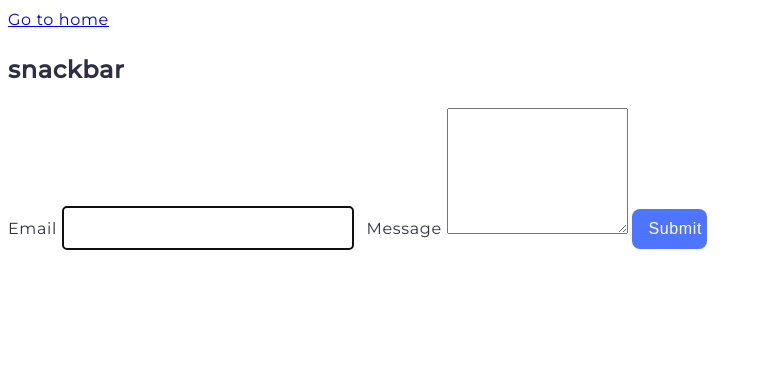
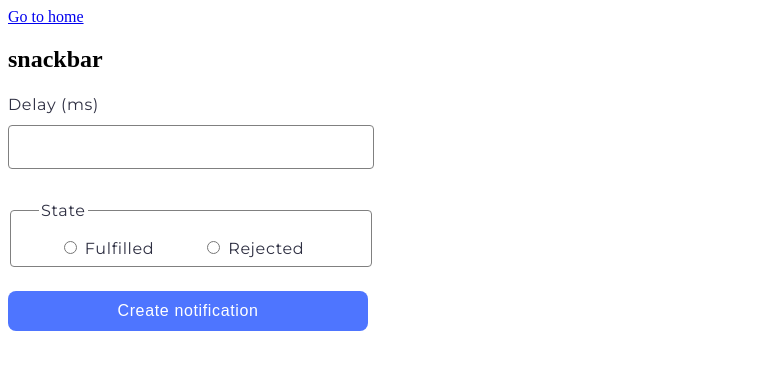
Before and after one commit to VictoriaFedorets/goit-js-hw-10, a website built with Vite: page src/2-snackbar.html in a window 1280 px wide. Shown: the whole page, without its empty margins (0-762 px from the left). Built offline with nearby package versions, Linux system fonts and the light colour scheme.

Commit message:
hw 10 done

```diff
--- a/src/2-snackbar.html
+++ b/src/2-snackbar.html
@@ -11,7 +11,7 @@
       href="https://fonts.googleapis.com/css2?family=Montserrat:wght@400;500&display=swap"
       rel="stylesheet"
     />
-    <link rel="stylesheet" href="./css/styles.css" />
+    <link rel="stylesheet" href="./css/2-snackbar.css" />
     <title>snackbar</title>
   </head>
   <body>
@@ -20,16 +20,27 @@
       <h1>snackbar</h1>
     </section>
 
-    <form class="feedback-form" autocomplete="off">
+    <form class="form">
       <label>
-        Email
-        <input type="email" name="email" autofocus />
+        Delay (ms)
+        <input class="form-input" type="number" name="delay" required />
       </label>
-      <label>
-        Message
-        <textarea name="message" rows="8"></textarea>
-      </label>
-      <button type="submit">Submit</button>
+
+      <fieldset>
+        <legend>State</legend>
+        <div class="label-radio">
+          <label>
+            <input type="radio" name="state" value="fulfilled" required />
+            Fulfilled
+          </label>
+          <label>
+            <input type="radio" name="state" value="rejected" required />
+            Rejected
+          </label>
+        </div>
+      </fieldset>
+
+      <button type="submit">Create notification</button>
     </form>
 
     <script type="module" src="./js/2-snackbar.js"></script>
--- a/src/css/styles.css
+++ b/src/css/1-timer.css
@@ -12,9 +12,9 @@ input {
   border-radius: 4px;
   width: 272px;
   height: 40px;
-  border: 1px solid #808080;
+  border-radius: 8px;
   margin-right: 8px;
-
+  border-radius: 8px 808080;
   font-family: 'Montserrat', sans-serif;
   font-weight: 400;
   font-size: 16px;
@@ -25,15 +25,16 @@ input {
 }
 
 input:hover {
-  border: 1px solid #fff;
+  border: 4px 000000;
 }
 
 input:active {
-  border: 1px solid #fff;
+  border: 4px 4e75FF;
 }
 
 input:disabled {
-  border: 1px solid #fafafa;
+  color: 808080;
+  border-color: 4px FAFAFA;
 }
 
 button {
@@ -50,16 +51,8 @@ button {
 
   background: #4e75ff;
   border: none;
-
   cursor: pointer;
   margin-bottom: 24px;
-
-  /* justify-content: center;
-  align-items: center; */
-
-  /* border: none;
-
-  cursor: pointer; */
 }
 
 button:hover {
--- /dev/null
+++ b/src/css/2-snackbar.css
@@ -0,0 +1,93 @@
+.form {
+  font-family: Montserrat;
+  font-size: 16px;
+  font-weight: 400;
+  line-height: 1.5;
+  letter-spacing: 0.04em;
+  color: #2e2f42;
+  width: 360px;
+  display: flex;
+  flex-direction: column;
+}
+
+.form-input {
+  border: 1px solid #808080;
+  border-radius: 4px;
+
+  width: 360px;
+  margin-top: 8px;
+  height: 40px;
+}
+
+fieldset {
+  width: 360px;
+  height: 66px;
+  margin-top: 30px;
+  padding: 0;
+  border: 1px solid #808080;
+  border-radius: 4px;
+}
+
+.label-radio {
+  display: flex;
+  gap: 48px;
+  padding-left: 48px;
+  padding-top: 14px;
+  padding-bottom: 8px;
+  width: 264px;
+  height: 32px;
+}
+
+legend {
+  margin-left: 28px;
+}
+
+button {
+  display: block;
+  border-radius: 8px;
+  padding: 8px 16px;
+  width: 360px;
+  height: 40px;
+  margin-top: 24px;
+  border: none;
+
+  color: #fff;
+  font-size: 16px;
+  font-weight: 500;
+  line-height: 1.5;
+  letter-spacing: 0.04em;
+
+  background: #4e75ff;
+}
+
+button:hover,
+button:focus {
+  background-color: #6c8cff;
+}
+
+input:hover {
+  border-radius: 4px;
+  stroke-width: 1px;
+  border-color: #000;
+}
+
+input:pressed {
+  border-color: #4e75ff;
+}
+
+fieldset:hover,
+fieldset:focus {
+  border-radius: 4px;
+  stroke-width: 1px;
+  stroke: #000;
+}
+
+input[type='radio']:hover {
+  border: 1px solid #000;
+  border-radius: 14px;
+}
+
+input[type='radio']:pressed {
+  border: 1px solid #4e75ff;
+  border-radius: 14px;
+}
--- a/src/js/2-snackbar.js
+++ b/src/js/2-snackbar.js
@@ -0,0 +1,37 @@
+// Описаний у документації
+import iziToast from 'izitoast';
+// Додатковий імпорт стилів
+import 'izitoast/dist/css/iziToast.min.css';
+
+const form = document.querySelector('.form');
+form.addEventListener('submit', handleSubmit);
+
+function handleSubmit(event) {
+  event.preventDefault();
+  const delay = form.delay.value;
+  const state = form.state.value;
+  const promise = new Promise((resolve, reject) => {
+    setTimeout(() => {
+      if (state === 'fulfilled') {
+        resolve(state);
+      } else {
+        reject(state);
+      }
+    }, delay);
+  });
+
+  promise
+    .then(value => {
+      iziToast.show({
+        message: `✅ Fulfilled promise in ${delay}ms`,
+        position: 'topRight',
+      });
+    })
+    .catch(error => {
+      iziToast.error({
+        message: `❌ Rejected promise in ${delay}ms`,
+        position: 'topRight',
+      });
+    });
+  form.reset();
+}
```
Also changed, not shown: src/1-timer.html (+1 -1 lines), src/js/1-timer.js (+8 -4 lines).
